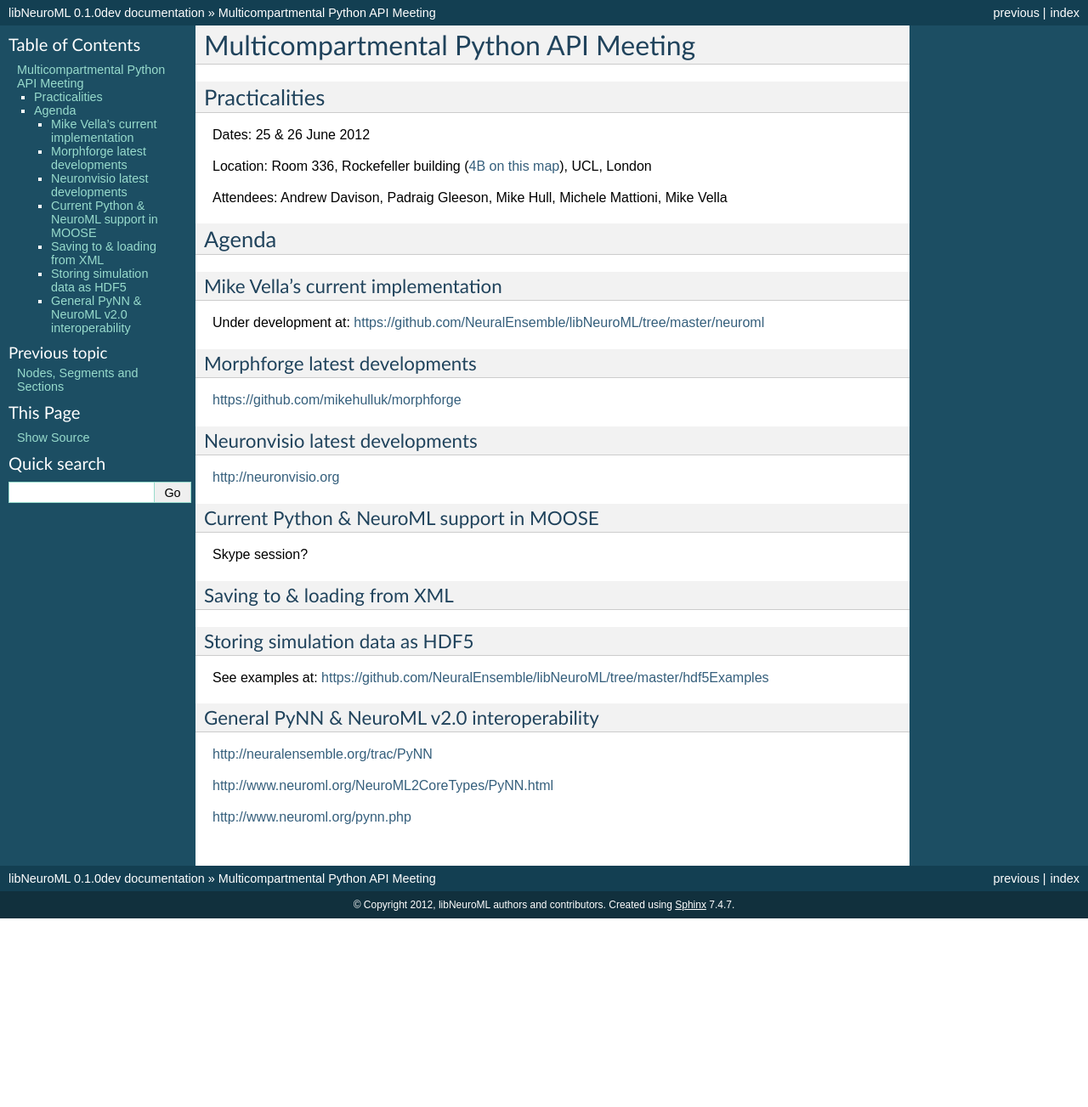
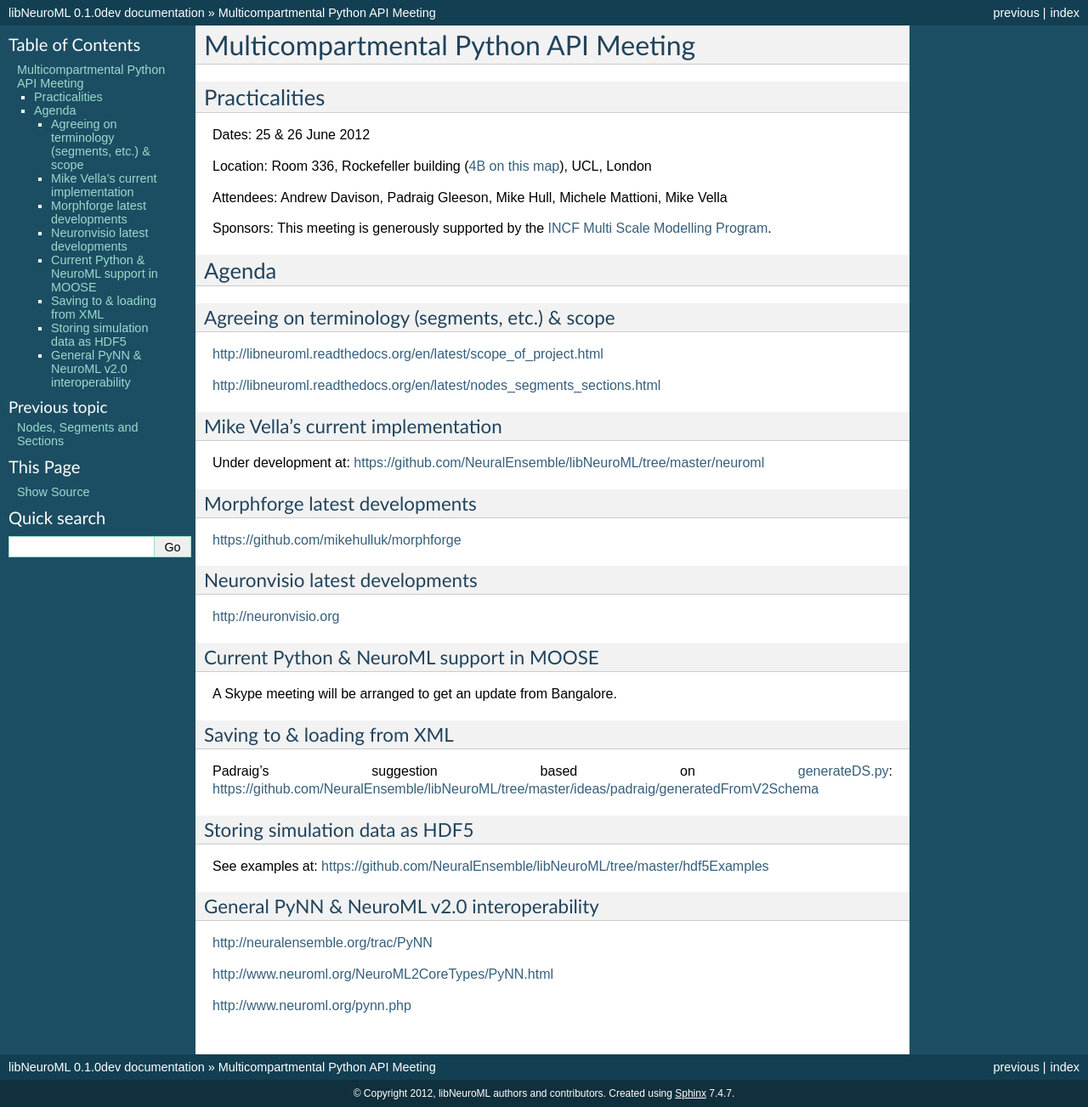
Before and after one commit to NeuralEnsemble/libNeuroML, a Sphinx documentation site: the page built from doc/meeting_june_2012.txt, in a window 1280 px wide. Shown: the whole page at 85% size. Built offline with Sphinx 7.4.7, drawn with Linux system fonts in a browser that asks for light colours; formulas are drawn with MathJax 3; before the commit the page ends 1081 px from its top, so only the background shows below that.

Commit message:
Updated docs for meeting in London

```diff
--- a/doc/meeting_june_2012.txt
+++ b/doc/meeting_june_2012.txt
@@ -10,8 +10,18 @@ Location: Room 336, Rockefeller building (`4B on this map <http://www.ucl.ac.uk/
 
 Attendees: Andrew Davison, Padraig Gleeson, Mike Hull, Michele Mattioni, Mike Vella
 
+Sponsors: This meeting is generously supported by the `INCF Multi Scale Modelling Program <http://www.incf.org/programs/modeling>`_.
+
 Agenda
 ------
+
+Agreeing on terminology (segments, etc.) & scope
+~~~~~~~~~~~~~~~~~~~~~~~~~~~~~~~~~~~~~~~~~~~~~~~~
+
+http://libneuroml.readthedocs.org/en/latest/scope_of_project.html
+
+http://libneuroml.readthedocs.org/en/latest/nodes_segments_sections.html
+
 
 Mike Vella's current implementation
 ~~~~~~~~~~~~~~~~~~~~~~~~~~~~~~~~~~~
@@ -34,12 +44,12 @@ http://neuronvisio.org
 Current Python & NeuroML support in MOOSE
 ~~~~~~~~~~~~~~~~~~~~~~~~~~~~~~~~~~~~~~~~~
 
-Skype session?
+A Skype meeting will be arranged to get an update from Bangalore.
 
 Saving to & loading from XML
 ~~~~~~~~~~~~~~~~~~~~~~~~~~~~
 
-
+Padraig's suggestion based on `generateDS.py <http://www.rexx.com/~dkuhlman/generateDS.html>`_: https://github.com/NeuralEnsemble/libNeuroML/tree/master/ideas/padraig/generatedFromV2Schema
 
 Storing simulation data as HDF5
 ~~~~~~~~~~~~~~~~~~~~~~~~~~~~~~~
```
Also changed, not shown: doc/tools.txt (+9 -0 lines).
